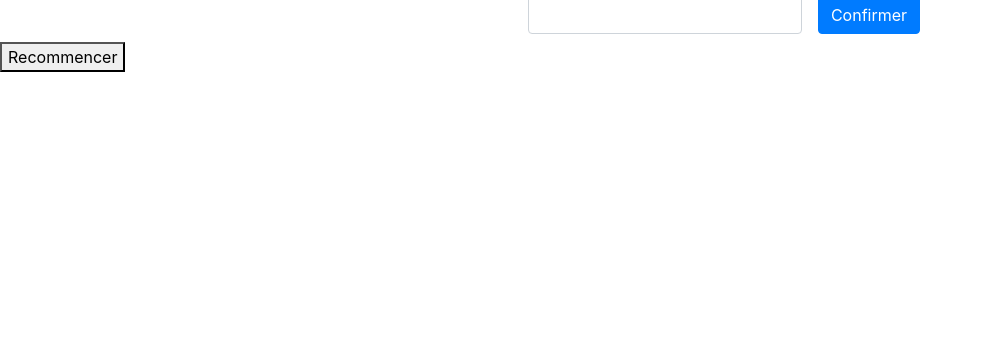
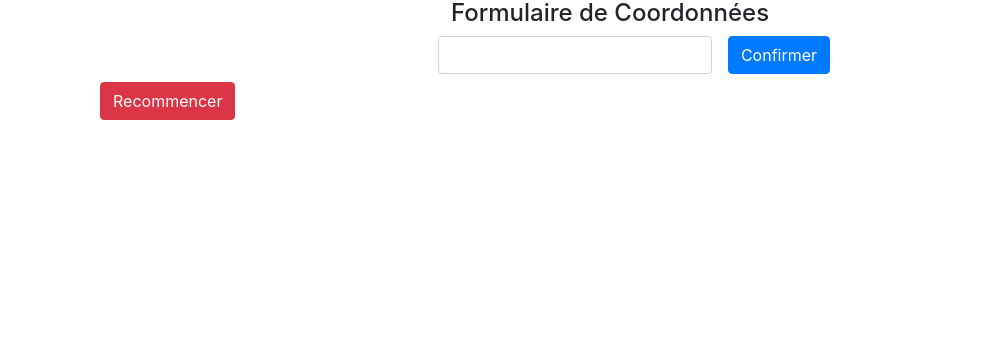
Before and after one commit to TAHAMAX/Projet-Arduino, a PHP site: page /index1.html in a window 1280 px wide. Shown: the part 447-800 px from the top of the page, without its empty margins (0-983 px from the left). Run offline with PHP 8.4, Linux system fonts and the light colour scheme; some libraries are stand-ins or nearby versions.

Commit message:
Index1 a jour

```diff
--- a/index1.html
+++ b/index1.html
@@ -12,11 +12,12 @@
 	<h1>Tous au Numérique</h1>
 
 	<div id="block" class="formulaire">
-		<h4>Formulaire de Coordonnées</h4>
 
 		<div id="smiley">
 			<img class ="image" src="emoji.gif">
 		</div>
+
+	<h4>Formulaire de Coordonnées</h4>
 
 		<form class="form-inline">
 			<div class="form-group mb-2">
@@ -28,19 +29,11 @@
 			</div>
 			<button type="submit" class="btn btn-primary mb-2">Confirmer</button>
 		</form>
-
-		<!-- <div id="form">
-			<div class="input-group mb-3">
-				<div class="input-group-prepend">
-					<span class="input-group-text" id="basic-addon1"></span>
-				</div>
-				<input type="text" class="form-control" aria-label="Username" aria-describedby="basic-addon1">
-			</div>
-		<div id="reponse"></div> -->
-
 		</div>
 	</div>
-	<button id="alerte" class="reset">Recommencer</button>
+
+
+	<button type="button" class="btn btn-danger">Recommencer</button>
 
 </body>
 </html>
--- a/style.css
+++ b/style.css
@@ -24,10 +24,19 @@
 
 
 body{
-
+	padding-top: 40px;
 }
 
 
-.form-inline{
-	margin-right: 100px;
+.form-inline {
+	margin-right: 280px;
 }
+
+
+.btn-danger{
+	margin-left: 100px;
+}
+
+h4{
+	margin-right: 60px;
+}
```
